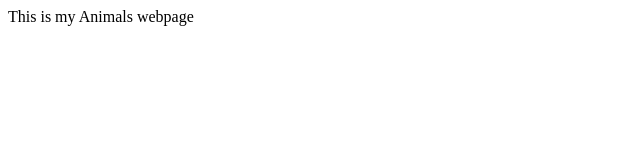
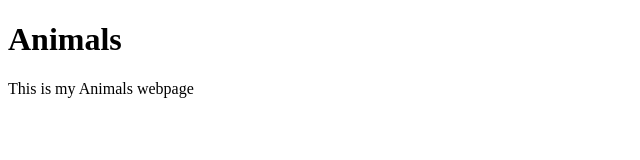
Before and after one commit to mrfreddie04/animals, a plain HTML site: page index.html in a window 1280 px wide. Shown: the whole page, without its empty margins (0-640 px from the left). Drawn offline with Linux system fonts and the light colour scheme.

Commit message:
Add basic html to index.html

```diff
--- a/index.html
+++ b/index.html
@@ -6,6 +6,7 @@
     <title>Animals</title>
   </head>
   <body>
-    This is my Animals webpage
+    <h1>Animals</h1>
+    <p>This is my Animals webpage</p>
   </body>
 </html>
```
